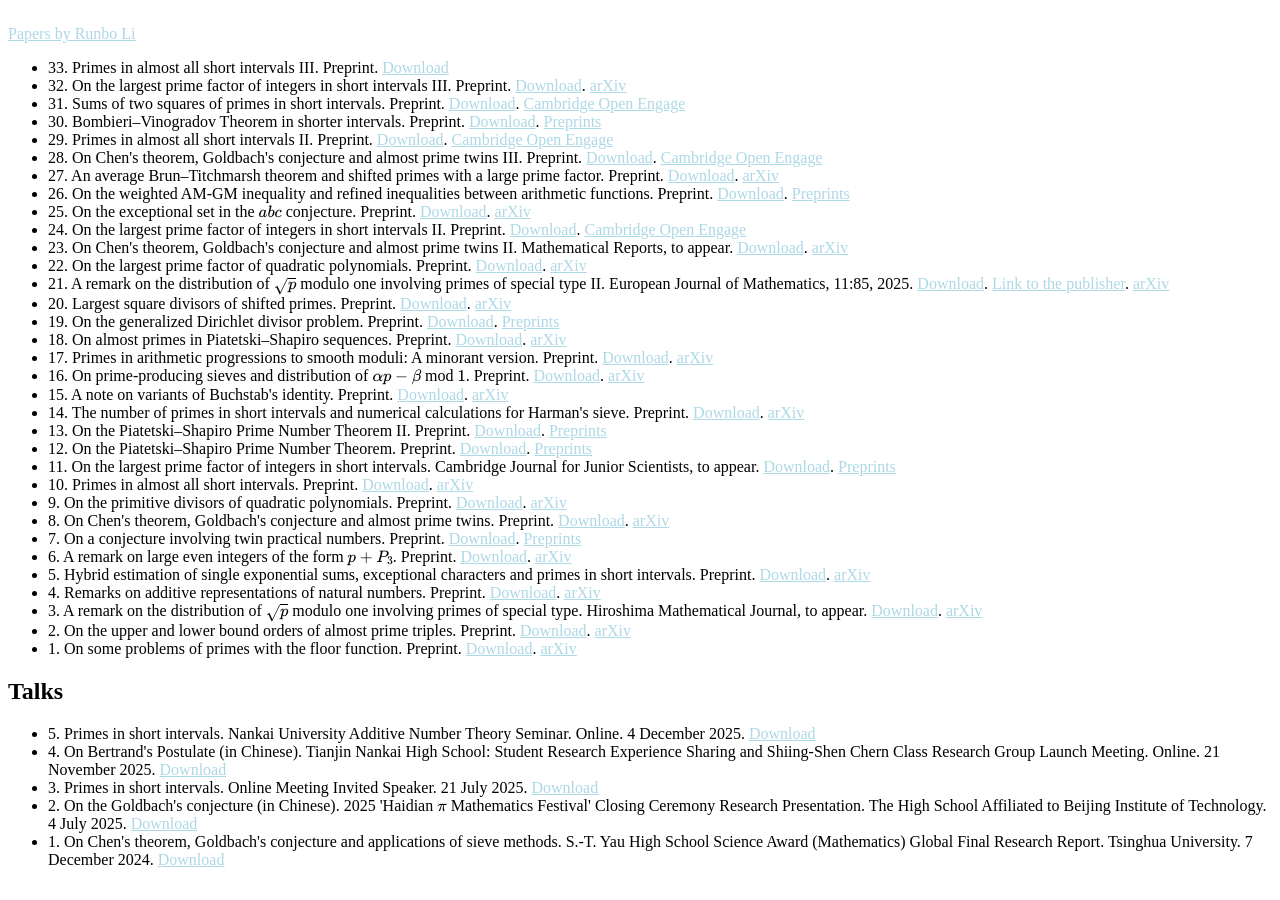
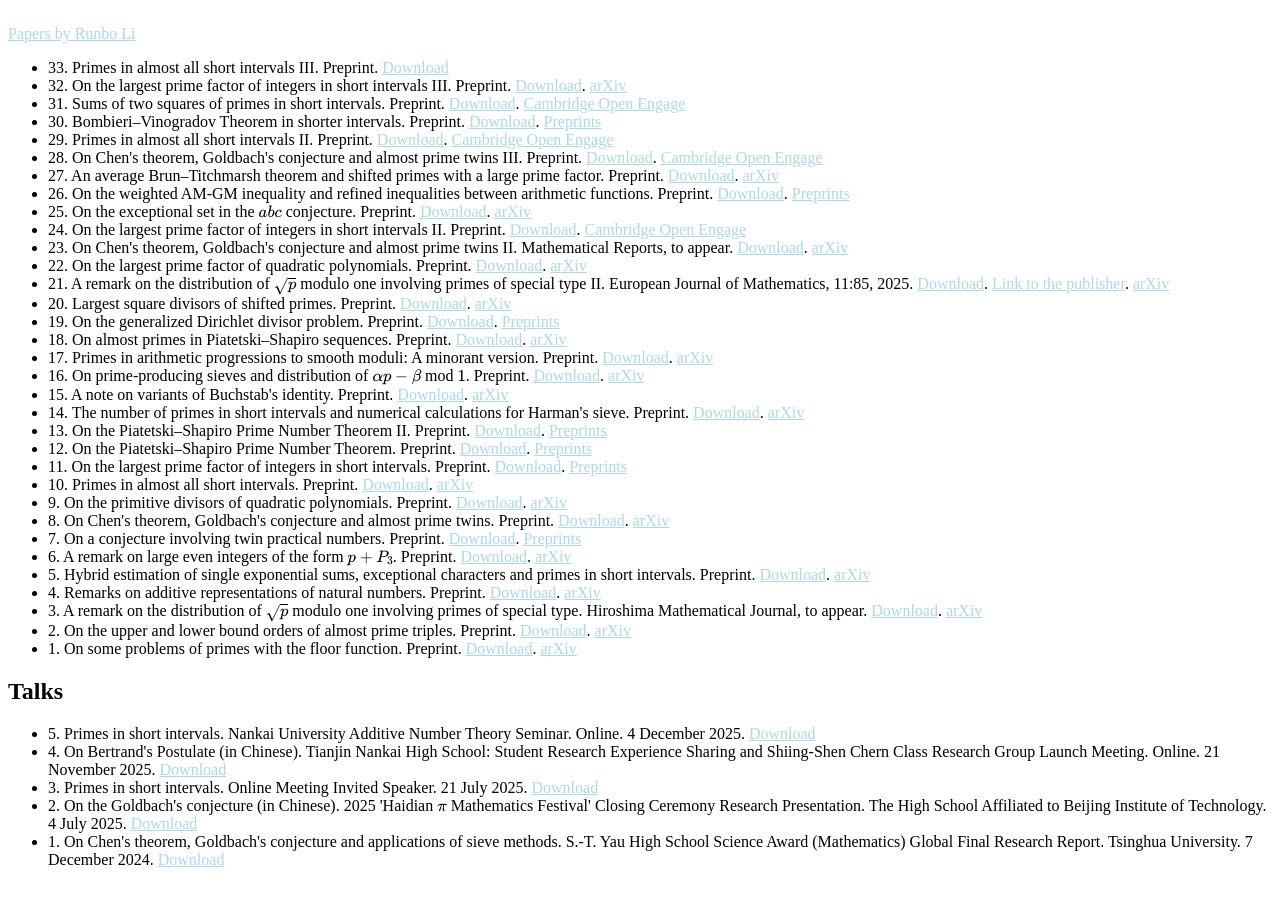
Before and after one commit to CareyRunboLi/CareyRunboLi.github.io, a Jekyll site: the page built from index.md, in a window 1280 px wide and 900 px high, scrolled down 1736 px. Built offline with Jekyll 4.4.1, drawn with Linux system fonts in a browser that asks for light colours; some web fonts are replaced; formulas are drawn with MathJax 3; a style sheet for code colours, icons or effects is not loaded; our own code applies the rules of GitHub Pages for plain Markdown files.

Commit message:
Update preprints.md

```diff
--- a/_includes/preprints.md
+++ b/_includes/preprints.md
@@ -31,7 +31,7 @@
   <li>14. The number of primes in short intervals and numerical calculations for Harman's sieve. Preprint. <a href="https://runbolicarey.com/assets/downloads/The_number_of_primes_in_short_intervals_and_numerical_calculations_for_Harman_s_sieve.pdf"><span>Download</span></a>. <a href="https://arxiv.org/abs/2308.04458v8"><span>arXiv</span></a></li>
   <li>13. On the Piatetski–Shapiro Prime Number Theorem II. Preprint. <a href="https://runbolicarey.com/assets/downloads/On_the_Piatetski_Shapiro_prime_number_theorem_II.pdf"><span>Download</span></a>. <a href="https://www.preprints.org/manuscript/202504.1165/v2"><span>Preprints</span></a></li>
   <li>12. On the Piatetski–Shapiro Prime Number Theorem. Preprint. <a href="https://runbolicarey.com/assets/downloads/On_the_Piatetski_Shapiro_prime_number_theorem.pdf"><span>Download</span></a>. <a href="https://www.preprints.org/manuscript/202504.1190/v1"><span>Preprints</span></a></li>
-  <li>11. On the largest prime factor of integers in short intervals. Cambridge Journal for Junior Scientists, to appear. <a href="https://runbolicarey.com/assets/downloads/On_the_largest_prime_factor_of_integers_in_short_intervals.pdf"><span>Download</span></a>. <a href="https://www.preprints.org/manuscript/202504.1212/v2"><span>Preprints</span></a></li>
+  <li>11. On the largest prime factor of integers in short intervals. Preprint. <a href="https://runbolicarey.com/assets/downloads/On_the_largest_prime_factor_of_integers_in_short_intervals.pdf"><span>Download</span></a>. <a href="https://www.preprints.org/manuscript/202504.1212/v2"><span>Preprints</span></a></li>
   <li>10. Primes in almost all short intervals. Preprint. <a href="https://runbolicarey.com/assets/downloads/Primes_in_almost_all_short_intervals.pdf"><span>Download</span></a>. <a href="https://arxiv.org/abs/2407.05651v6"><span>arXiv</span></a></li>
   <li>9. On the primitive divisors of quadratic polynomials. Preprint. <a href="https://runbolicarey.com/assets/downloads/On_the_primitive_divisors_of_quadratic_polynomials.pdf"><span>Download</span></a>. <a href="https://arxiv.org/abs/2406.07575v1"><span>arXiv</span></a></li>
   <li>8. On Chen's theorem, Goldbach's conjecture and almost prime twins. Preprint. <a href="https://runbolicarey.com/assets/downloads/On_Chen_s_theorem__Goldbach_s_conjecture_and_almost_prime_twins.pdf"><span>Download</span></a>. <a href="https://arxiv.org/abs/2405.05727v3"><span>arXiv</span></a></li>
```
